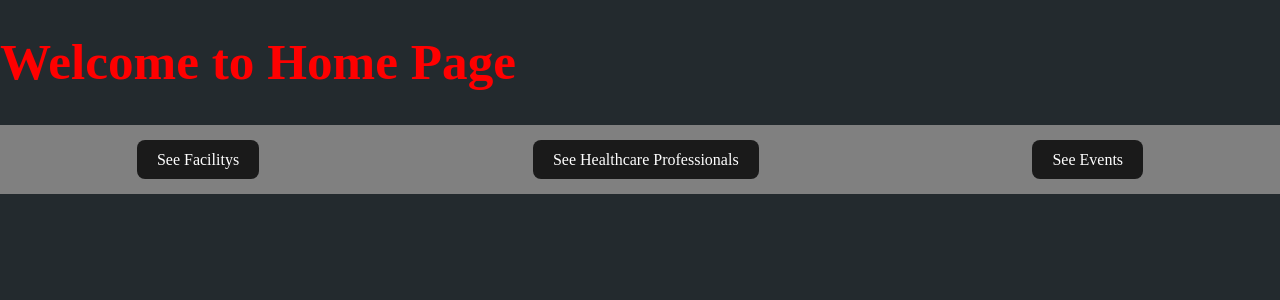
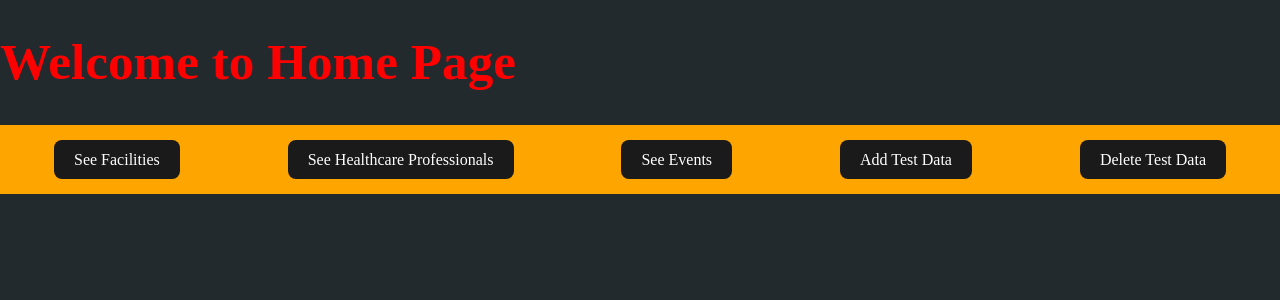
Before and after one commit to DJBerzas/Hackathon-Project, a React (Vite) app: page / in a window 1280 px wide. Shown: the top 300 px of the page. Built offline with nearby package versions, Linux system fonts and the light colour scheme; no server answers.

Commit message:
added backend testing code

```diff
--- a/src/App.jsx
+++ b/src/App.jsx
@@ -16,14 +16,8 @@ import Recovery from './Recovery.jsx'
 import MentalHealth from './MentalHealth.jsx'
 
 function App() {
-    const [count,setCount] = useState(0);
-    const fetchAPI = async () =>{
-        const response = await axios.get('http://localhost:5000/')
-        console.log(response.data.fruits)
-    };
-    useEffect (()=>{
-        fetchAPI();
-    });
+
+
     return (
         <Router>
             <Routes>
--- a/src/Home.jsx
+++ b/src/Home.jsx
@@ -1,28 +1,62 @@
 import { useNavigate } from "react-router-dom";
-import Button from "./Button.jsx";
+import { useState, useEffect } from "react";
+import axios from "axios";
 
 function Home() {
     const navigate = useNavigate();
 
-    const goToFacility= () => {
-      navigate("/Facility");
-    };
-    const goToHealthProfessional = () => {
-      navigate("/HealthProfessional");
-    };
-    const goToSeeEvent= () => {
-      navigate("/Events");
+    const goToFacility = () => navigate("/Facility");
+    const goToHealthProfessional = () => navigate("/HealthProfessional");
+    const goToSeeEvent = () => navigate("/Events");
+
+    const [testArray, setTestArray] = useState([]);
+
+    const addTestData = async () => {
+        const newItem = { id: testArray.length + 1, name: `Test Item ${testArray.length + 1}` };
+        const updatedArray = [...testArray, newItem]; // Add new item while keeping existing items
+        setTestArray(updatedArray);
+        console.log("Updated Array:", updatedArray);
+
+        // Send to backend without overwriting existing data
+        await axios.post("http://localhost:5000/addData", { newItem })
+            .then(response => {
+                setTestArray(response.data); // Update state with backend response
+                console.log("Full Data from Backend:", response.data);
+            })
+            .catch(error => console.error("Error sending data:", error));
     };
 
+    const deleteTestData = async () => {
+        setTestArray([]);
+        console.log("Array cleared");
 
+        // Tell backend to delete all data
+        await axios.post("http://localhost:5000/deleteData")
+            .then(response => {
+                setTestArray(response.data);
+                console.log("Full Data from Backend after delete:", response.data);
+            })
+            .catch(error => console.error("Error deleting data:", error));
+    };
+
+    useEffect(() => {
+        const fetchAPI = async () => {
+            const response = await axios.get("http://localhost:5000/getData");
+            setTestArray(response.data);
+            console.log("Fetched Data:", response.data);
+        };
+        fetchAPI();
+    }, []);
 
     return (
         <div>
             <h1 className='test'>Welcome to Home Page</h1>
             <div className="navbar">
-                <button onClick={goToFacility}>See Facilitys</button>
+                <button onClick={goToFacility}>See Facilities</button>
                 <button onClick={goToHealthProfessional}>See Healthcare Professionals</button>
                 <button onClick={goToSeeEvent}>See Events</button>
+                <button onClick={addTestData}>Add Test Data</button>
+                <button onClick={deleteTestData}>Delete Test Data</button>
             </div>
         </div>
     );
--- a/src/index.css
+++ b/src/index.css
@@ -28,7 +28,7 @@ a:hover {
   display: flex;
   justify-content: space-around;
   align-items: center;
-  background-color: grey;
+  background-color: orange;
   padding: 15px 0;
   position: fixed;
   top: 100;
```
Also changed, not shown: 1 other file (tests, documents, lock files or other folders).
